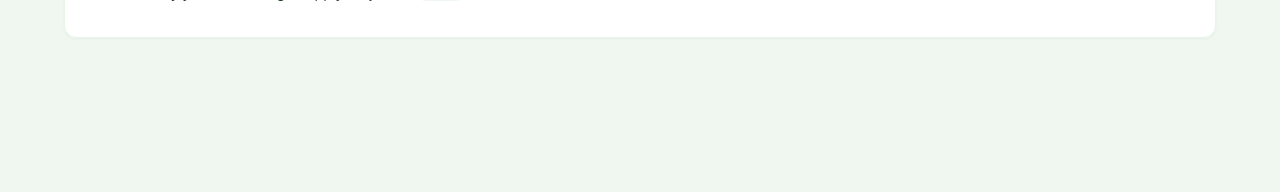
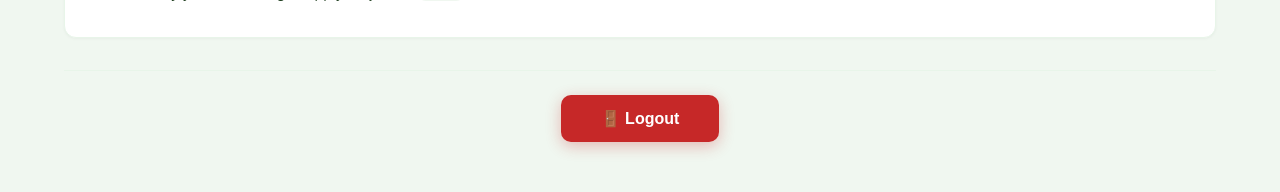
Before and after one commit to contractforlife-eng/homelyserv, a React (Vite) app in the folder frontend/: page / in a window 1280 px wide. Shown: the part 366-558 px from the top of the page. Built offline with nearby package versions, Linux system fonts and the light colour scheme; no server answers; sample sign-in values are in the browser's storage.

Commit message:
Complete Home.jsx with logout button at bottom

```diff
--- a/frontend/src/pages/AdminDashboard.jsx
+++ b/frontend/src/pages/AdminDashboard.jsx
@@ -6,7 +6,7 @@ import AdminLayout from '../components/AdminLayout';
 
 export default function AdminDashboard() {
   const navigate = useNavigate();
-  const { user } = useAuthStore();
+  const { user, logout } = useAuthStore();
   const [stats, setStats] = useState({
     totalUsers: 0,
     totalHires: 0,
@@ -30,6 +30,11 @@ export default function AdminDashboard() {
     window.addEventListener('resize', checkMobile);
     return () => window.removeEventListener('resize', checkMobile);
   }, []);
+
+  const handleLogout = () => {
+    logout();
+    navigate('/login');
+  };
 
   const fetchData = async () => {
     setLoading(true);
@@ -110,7 +115,7 @@ export default function AdminDashboard() {
         </p>
       </div>
 
-      {/* Stats Grid - Mobile Responsive */}
+      {/* Stats Grid */}
       <div style={{
         display: 'grid',
         gridTemplateColumns: isMobile ? '1fr 1fr' : 'repeat(4, 1fr)',
@@ -163,7 +168,7 @@ export default function AdminDashboard() {
         ))}
       </div>
 
-      {/* Quick Actions - Mobile Responsive */}
+      {/* Quick Actions */}
       <div style={{ marginBottom: isMobile ? '24px' : '32px' }}>
         <h2 style={{
           fontSize: isMobile ? '16px' : '18px',
@@ -227,13 +232,14 @@ export default function AdminDashboard() {
         </div>
       </div>
 
-      {/* Recent Activity - Mobile Responsive */}
+      {/* Recent Activity */}
       <div style={{
         background: '#ffffff',
         borderRadius: isMobile ? '12px' : '16px',
         padding: isMobile ? '16px' : '24px',
         border: '1px solid #edf2f7',
         boxShadow: '0 1px 3px rgba(0,0,0,0.06)',
+        marginBottom: isMobile ? '24px' : '32px',
       }}>
         <h3 style={{
           fontSize: isMobile ? '15px' : '16px',
@@ -280,6 +286,41 @@ export default function AdminDashboard() {
           </div>
         ))}
       </div>
+
+      {/* Logout Button at Bottom */}
+      <div style={{
+        display: 'flex',
+        justifyContent: 'center',
+        padding: isMobile ? '16px 0' : '24px 0',
+        borderTop: '1px solid #edf2f7',
+      }}>
+        <button
+          onClick={handleLogout}
+          style={{
+            padding: isMobile ? '12px 32px' : '14px 40px',
+            background: '#e53e3e',
+            color: '#fff',
+            border: 'none',
+            borderRadius: '10px',
+            fontSize: isMobile ? '15px' : '16px',
+            fontWeight: '600',
+            cursor: 'pointer',
+            transition: 'all 0.3s ease',
+            boxShadow: '0 4px 15px rgba(229, 62, 62, 0.3)',
+            width: isMobile ? '100%' : 'auto',
+          }}
+          onMouseEnter={(e) => {
+            e.currentTarget.style.transform = 'translateY(-2px)';
+            e.currentTarget.style.boxShadow = '0 8px 25px rgba(229, 62, 62, 0.4)';
+          }}
+          onMouseLeave={(e) => {
+            e.currentTarget.style.transform = 'translateY(0)';
+            e.currentTarget.style.boxShadow = '0 4px 15px rgba(229, 62, 62, 0.3)';
+          }}
+        >
+          🚪 Logout
+        </button>
+      </div>
     </AdminLayout>
   );
 }
--- a/frontend/src/pages/Home.jsx
+++ b/frontend/src/pages/Home.jsx
@@ -6,7 +6,7 @@ import toast from 'react-hot-toast';
 import Layout from '../components/Layout';
 
 export default function Home() {
-  const { user } = useAuthStore();
+  const { user, logout } = useAuthStore();
   const navigate = useNavigate();
   const [recentActivity, setRecentActivity] = useState([]);
   const [loading, setLoading] = useState(true);
@@ -35,6 +35,11 @@ export default function Home() {
       fetchRecentActivity();
     }
   }, [user]);
+
+  const handleLogout = () => {
+    logout();
+    navigate('/login');
+  };
 
   const fetchRecentActivity = async () => {
     setLoading(true);
@@ -298,6 +303,7 @@ export default function Home() {
         padding: isMobile ? '16px' : '24px',
         border: '1px solid #e8f5e9',
         boxShadow: '0 1px 3px rgba(0,0,0,0.04)',
+        marginBottom: isMobile ? '20px' : '32px',
       }}>
         <div style={{
           display: 'flex',
@@ -387,6 +393,41 @@ export default function Home() {
           ))
         )}
       </div>
+
+      {/* Logout Button at Bottom */}
+      <div style={{
+        display: 'flex',
+        justifyContent: 'center',
+        padding: isMobile ? '16px 0' : '24px 0',
+        borderTop: '1px solid #e8f5e9',
+      }}>
+        <button
+          onClick={handleLogout}
+          style={{
+            padding: isMobile ? '12px 32px' : '14px 40px',
+            background: '#c62828',
+            color: '#fff',
+            border: 'none',
+            borderRadius: '10px',
+            fontSize: isMobile ? '15px' : '16px',
+            fontWeight: '600',
+            cursor: 'pointer',
+            transition: 'all 0.3s ease',
+            boxShadow: '0 4px 15px rgba(198, 40, 40, 0.3)',
+            width: isMobile ? '100%' : 'auto',
+          }}
+          onMouseEnter={(e) => {
+            e.currentTarget.style.transform = 'translateY(-2px)';
+            e.currentTarget.style.boxShadow = '0 8px 25px rgba(198, 40, 40, 0.4)';
+          }}
+          onMouseLeave={(e) => {
+            e.currentTarget.style.transform = 'translateY(0)';
+            e.currentTarget.style.boxShadow = '0 4px 15px rgba(198, 40, 40, 0.3)';
+          }}
+        >
+          🚪 Logout
+        </button>
+      </div>
     </Layout>
   );
 }
```
